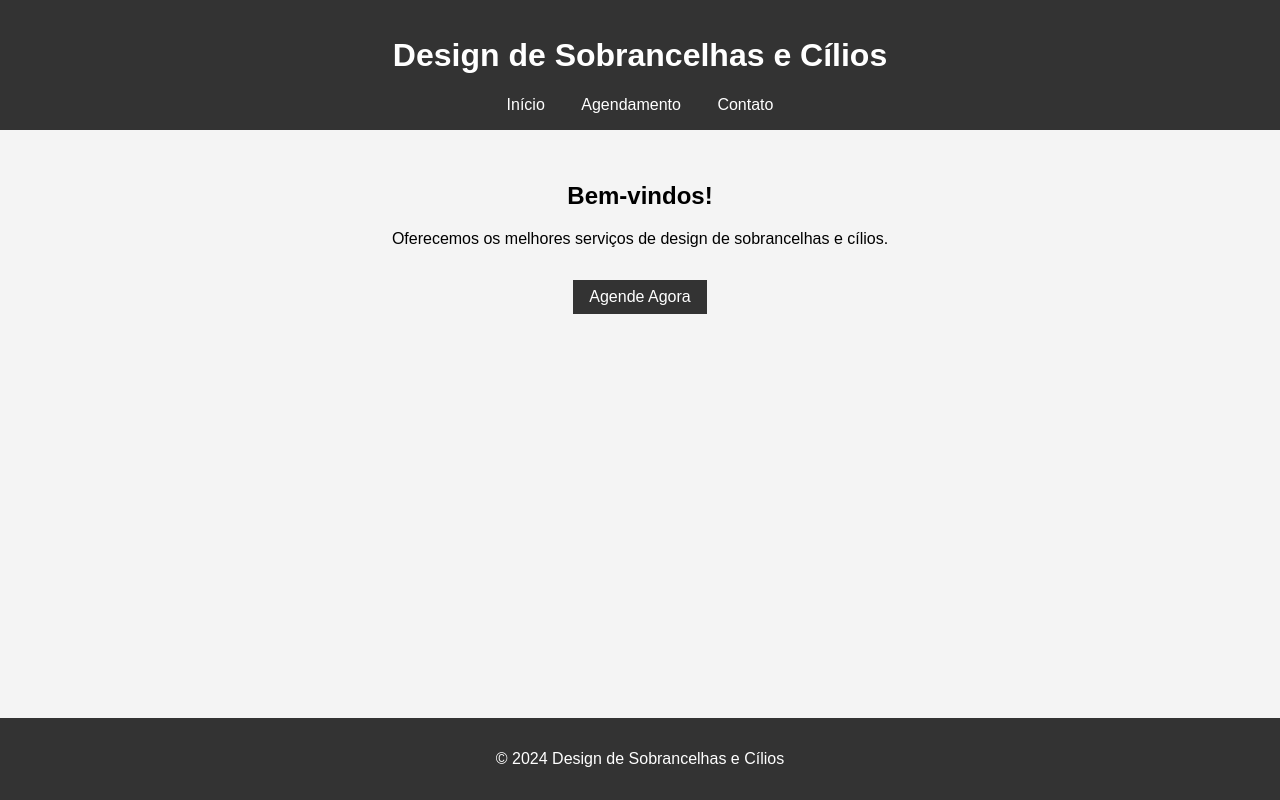
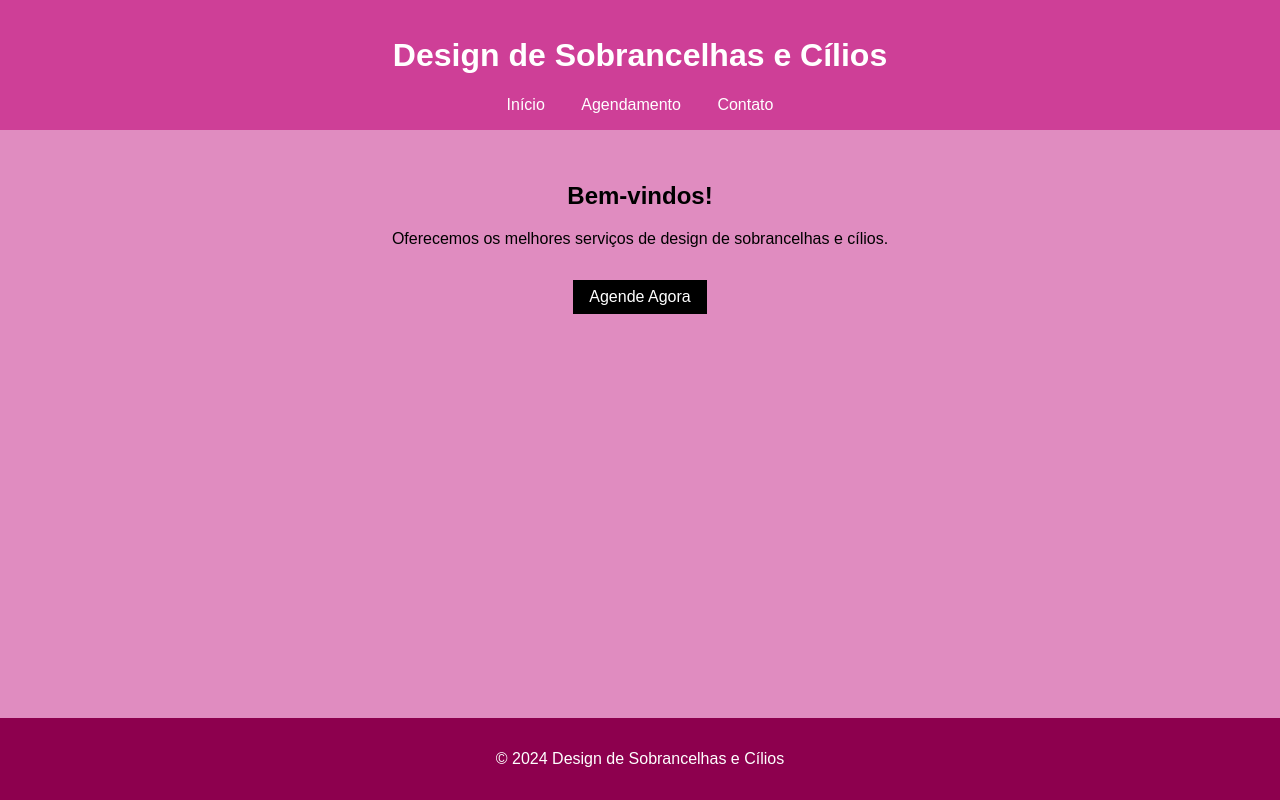
Before and after one commit to DavydNascimento/projeto_bela, a plain HTML site: page index.html in a window 1280 px wide. Drawn offline with Linux system fonts and the light colour scheme.

Commit message:
Mudanças

```diff
--- a/styles.css
+++ b/styles.css
@@ -2,11 +2,11 @@ body {
     font-family: Arial, sans-serif;
     margin: 0;
     padding: 0;
-    background-color: #f4f4f4;
+    background-color: #e08cc0;
 }
 
 header {
-    background-color: #333;
+    background-color: #ce3f97;
     color: #fff;
     padding: 1rem 0;
     text-align: center;
@@ -27,13 +27,13 @@ main {
     display: inline-block;
     margin-top: 1rem;
     padding: 0.5rem 1rem;
-    background-color: #333;
+    background-color: #000000;
     color: #fff;
     text-decoration: none;
 }
 
 footer {
-    background-color: #333;
+    background-color: #8d004e;
     color: #fff;
     text-align: center;
     padding: 1rem 0;
```
